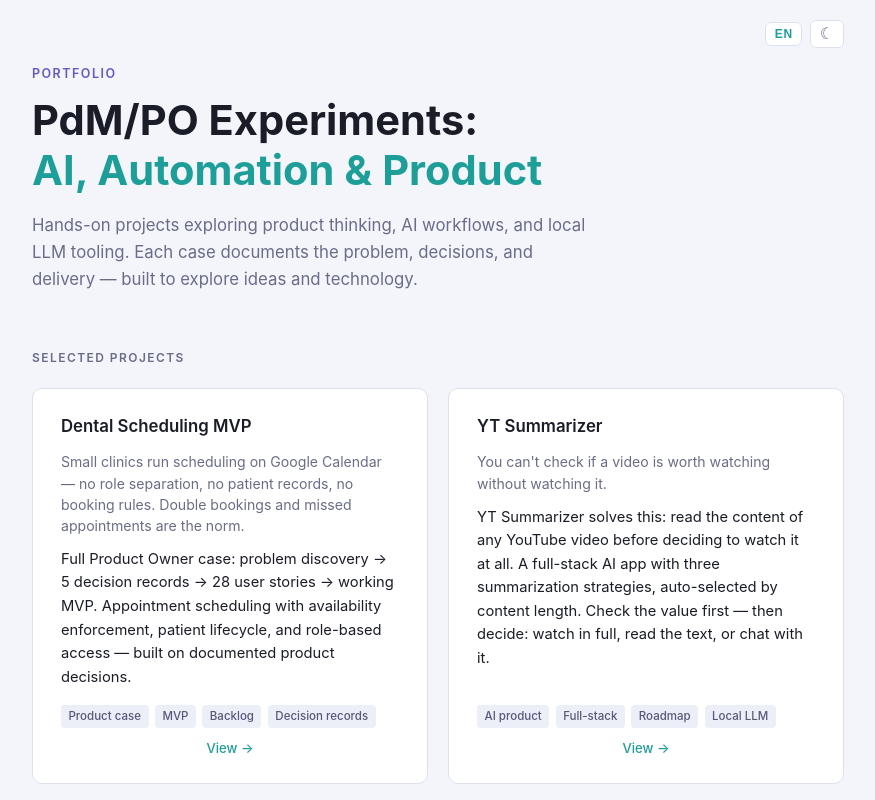
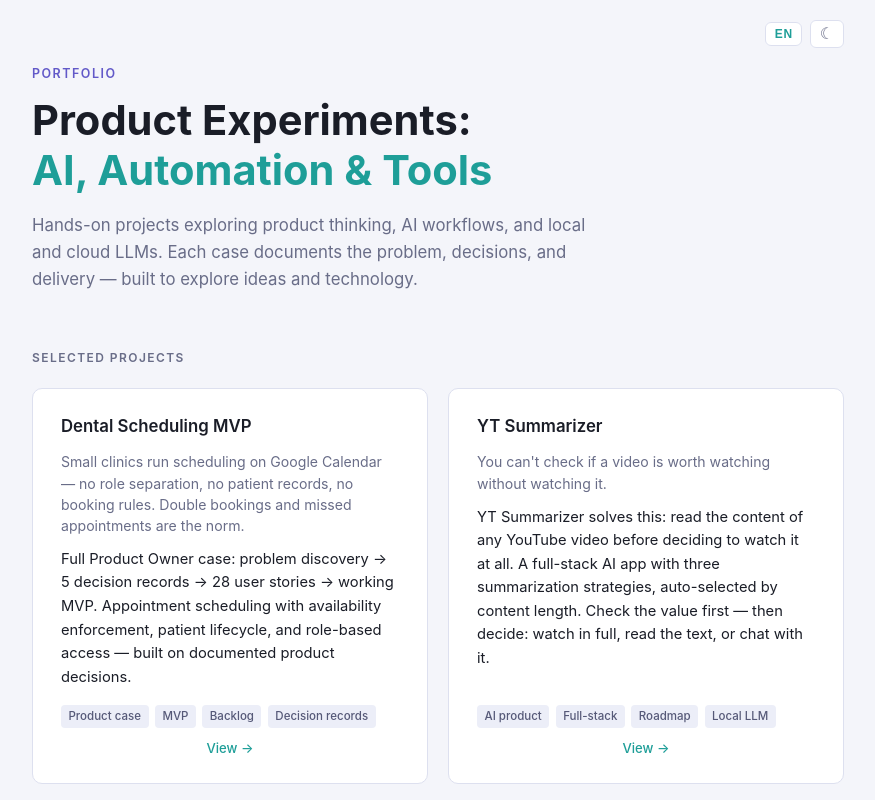
Before and after one commit to ioncat/ioncat.github.io, a plain HTML site: page index.html in a window 1280 px wide. Shown: the top 800 px of the page, without its empty margins (202-1077 px from the left). Drawn offline with Linux system fonts and the light colour scheme.

Commit message:
fix(hero): update title and subtitle copy
- Title: "PdM/PO Experiments: AI, Automation & Product" → "Product Experiments: AI, Automation & Tools"
- Subtitle: "local LLM tooling" → "local and cloud LLMs" (removes tooling echo, reflects actual stack)

Co-Authored-By: Claude Sonnet 4.6 <noreply@anthropic.com>

```diff
--- a/index.html
+++ b/index.html
@@ -179,8 +179,8 @@
 
     <header class="hero">
       <div class="hero-label" data-i18n="hero.label">Portfolio</div>
-      <h1 data-i18n-html="hero.title">PdM/PO Experiments:<br><span class="highlight">AI, Automation & Product</span></h1>
-      <p data-i18n="hero.sub">Hands-on projects exploring product thinking, AI workflows, and local LLM tooling. Each case documents the problem, decisions, and delivery — built to explore ideas and technology.</p>
+      <h1 data-i18n-html="hero.title">Product Experiments:<br><span class="highlight">AI, Automation & Tools</span></h1>
+      <p data-i18n="hero.sub">Hands-on projects exploring product thinking, AI workflows, and local and cloud LLMs. Each case documents the problem, decisions, and delivery — built to explore ideas and technology.</p>
     </header>
 
     <div class="section-label" data-i18n="section.projects">Selected Projects</div>
@@ -291,8 +291,8 @@
     const i18n = {
       en: {
         'hero.label': 'Portfolio',
-        'hero.title': 'PdM/PO Experiments:<br><span class="highlight">AI, Automation & Product</span>',
-        'hero.sub': 'Hands-on projects exploring product thinking, AI workflows, and local LLM tooling. Each case documents the problem, decisions, and delivery — built to explore ideas and technology.',
+        'hero.title': 'Product Experiments:<br><span class="highlight">AI, Automation & Tools</span>',
+        'hero.sub': 'Hands-on projects exploring product thinking, AI workflows, and local and cloud LLMs. Each case documents the problem, decisions, and delivery — built to explore ideas and technology.',
         'section.projects': 'Selected Projects',
         'c1.title': 'Dental Scheduling MVP',
         'c1.problem': 'Small clinics run scheduling on Google Calendar — no role separation, no patient records, no booking rules. Double bookings and missed appointments are the norm.',
```
